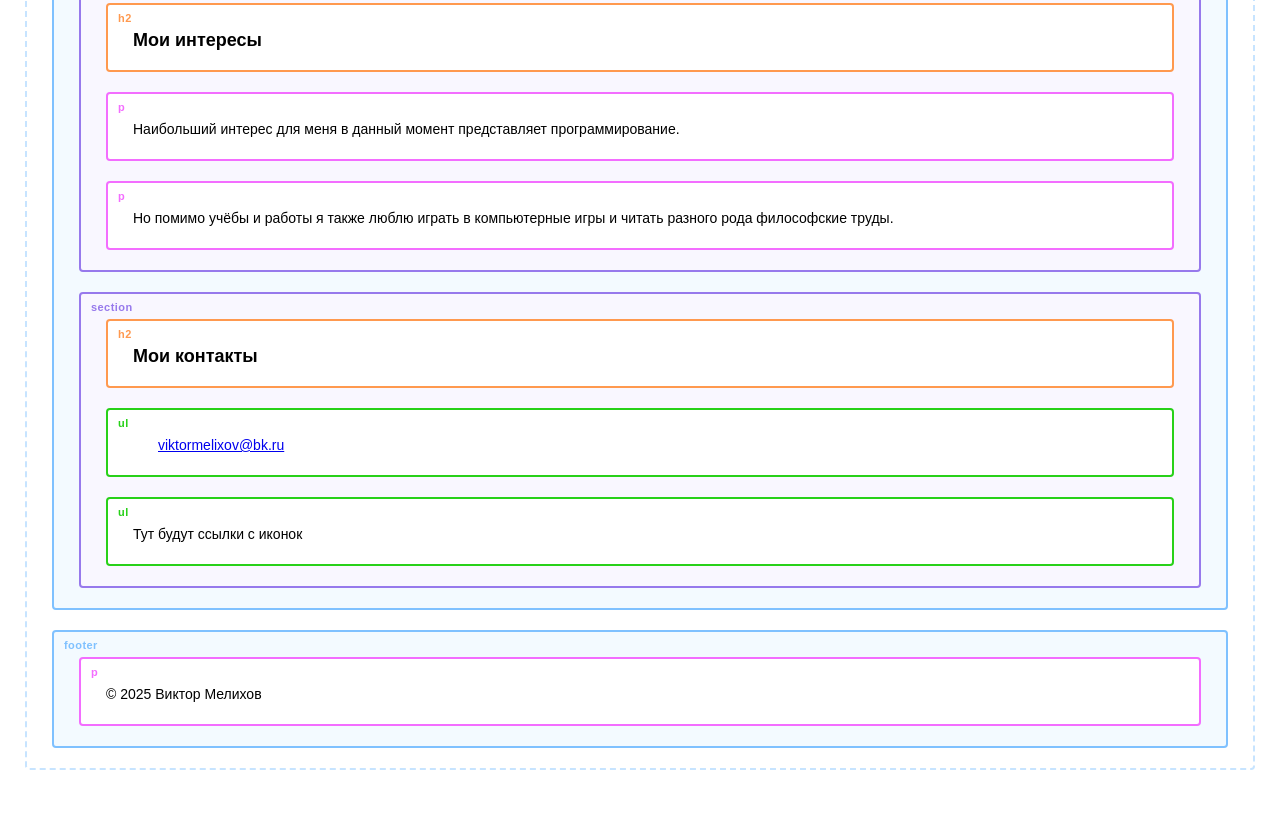
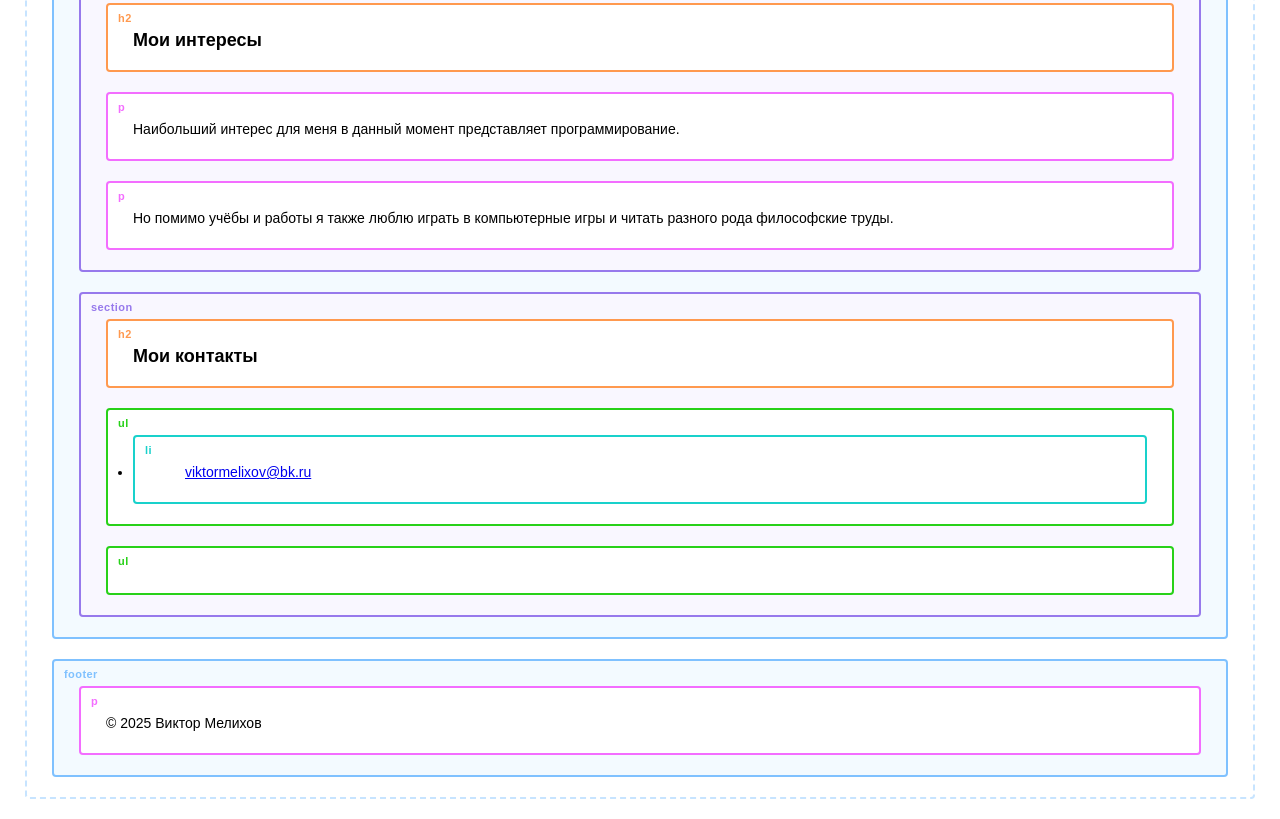
Before and after one commit to Viktomm/portfolio, a plain HTML site: page index.html in a window 1280 px wide. Shown: the part 3079-3898 px from the top of the page. Before the commit the page ends 3869 px from the top, so only its background shows below. Drawn offline with Linux system fonts and the light colour scheme; a web font is replaced by a local one.

Commit message:
Фиксы с валидатора

```diff
--- a/index.html
+++ b/index.html
@@ -90,11 +90,11 @@
         <section id="contacts">
             <h2>Мои контакты</h2>
             <ul>
-                <a href="mailto:viktormelixov@bk.ru">viktormelixov@bk.ru</a>
+                <li>
+                    <a href="mailto:viktormelixov@bk.ru">viktormelixov@bk.ru</a>
+                </li>
             </ul>
-            <ul>
-                Тут будут ссылки с иконок
-            </ul>
+            <ul></ul>
         </section>
     </main>
 
```
